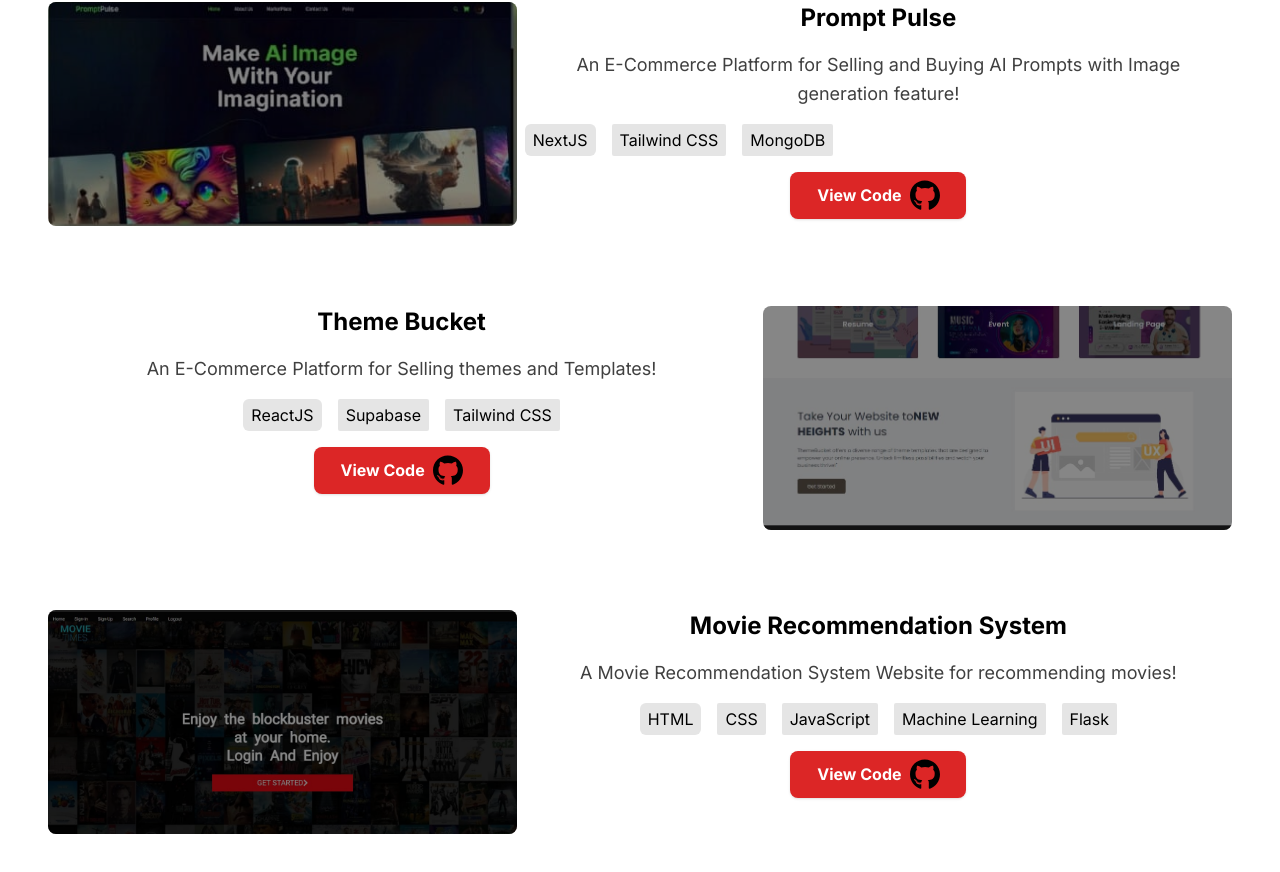
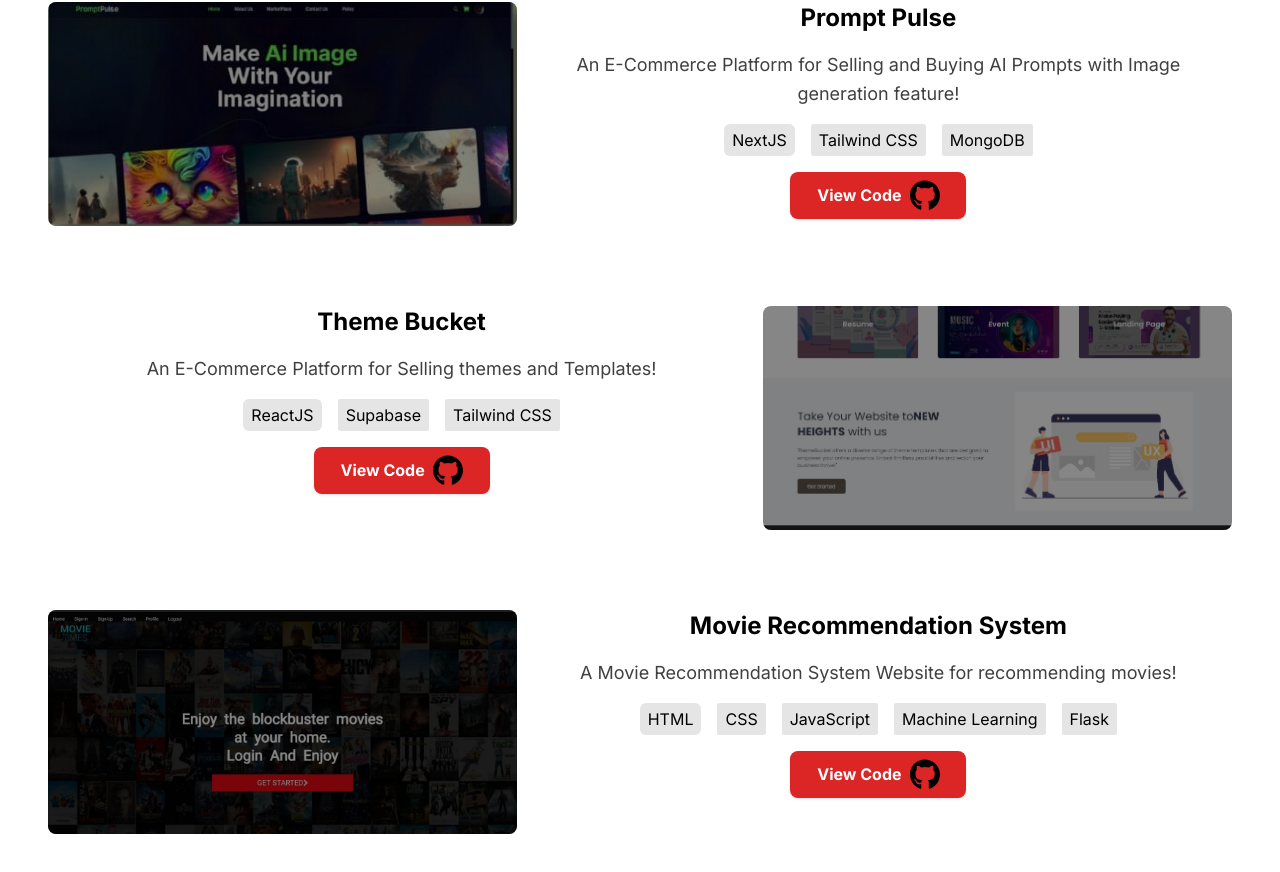
Before and after one commit to meetthummar6/meet-portfolio, a Next.js app: page / in a window 1280 px wide. Shown: the part 1698-2570 px from the top of the page. Built offline with nearby package versions, Linux system fonts and the light colour scheme.

Commit message:
minor design changes

```diff
--- a/components/Projects.tsx
+++ b/components/Projects.tsx
@@ -32,7 +32,7 @@ const Projects = () => {
                         <div className="text-neutral-700 text-lg text-center leading-relaxed mx-12">
                             An E-Commerce Platform for Selling and Buying AI Prompts with Image generation feature!
                         </div>
-                        <div className="flex flex-row text-md gap-2 md:gap-4 w-full overflow-x-hidden">
+                        <div className="flex flex-row text-md gap-2 md:gap-4">
                             <div className="bg-neutral-200 px-2 py-1 rounded-md hover:scale-105 transition">
                                 NextJS
                             </div>
@@ -54,7 +54,7 @@ const Projects = () => {
                             </a>
                         </button>
                     </div>
-                    <div className="relative min-h-56 w-full col-span-2 md:order-4 hover:-rotate-3 hover:scale-105 mt-24 md:mt-10 transition">
+                    <div className="relative min-h-56 w-full col-span-2 md:order-4 hover:rotate-3 hover:scale-105 mt-24 md:mt-10 transition">
                         <Image
                             src="/theme-bucket.jpeg"
                             alt="theme-bucket"
```
